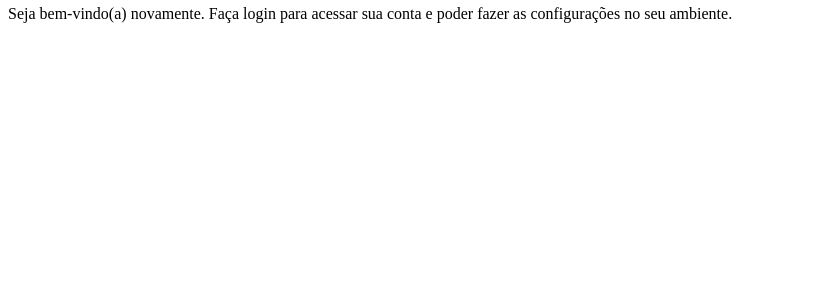
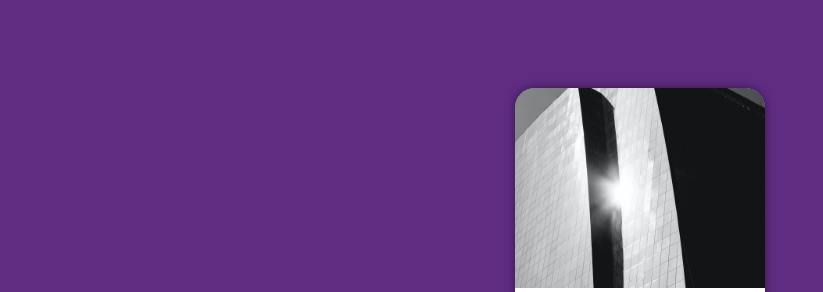
Before and after one commit to Pedro200231/projeto-login, a plain HTML site: page index.html in a window 1280 px wide. Shown: the part 62-354 px from the top of the page, without its empty margins (0-823 px from the left). Drawn offline with Linux system fonts and the light colour scheme.

Commit message:
Update style.css

```diff
--- a/estilos/style.css
+++ b/estilos/style.css
@@ -3,3 +3,49 @@
 /*Paleta de cores
 Verde: #49a09d
 Lilás: #5f2c82 */
+
+*{
+    font-family: system-ui, -apple-system, BlinkMacSystemFont, 'Segoe UI', Roboto, Oxygen, Ubuntu, Cantarell, 'Open Sans', 'Helvetica Neue', sans-serif;
+    padding: 0px;
+    margin: 0px;
+    box-sizing: border-box;
+}
+
+body, html{
+    background-color: #5f2c82;
+    height: 100vh;
+    width: 100vw;
+}
+
+main{
+    position: relative;
+    height: 100vh;
+    width: 100vw;
+}
+
+section#login{
+    position: absolute;
+    top: 50%;
+    left: 50%;
+    transform: translate(-50%, -50%);
+    overflow: hidden;
+
+    background-color: white;
+    width: 250px;
+    height: 500px;
+    border-radius: 20px;
+    box-shadow: 0px 0px 10px rgba(0, 0, 0, 0.459);
+}
+
+section#login > div#imagem{
+    background: #5f2c82 url(../imagens/metal.jpg) no-repeat;
+    background-size: cover;
+    background-position: left bottom;
+    height: 200px;
+    display: block;
+}
+
+section#login > div#formulario{
+    padding: 10px;
+    display: block;
+}
```
